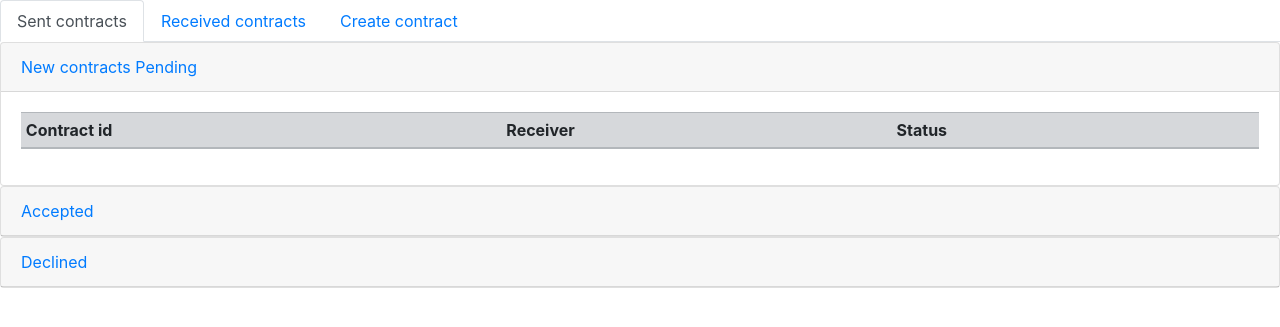
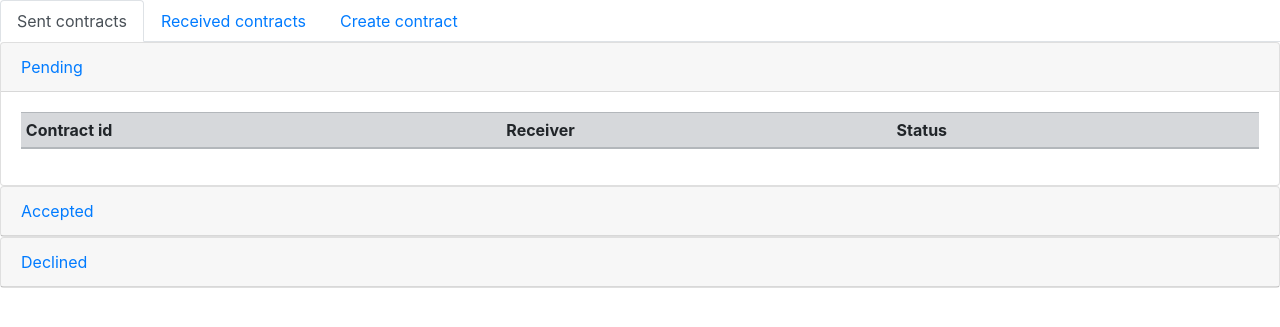
Before and after one commit to ka11i0/BetterFilesharing, a Flask app: page /sent_contracts in a window 1280 px wide. Shown: the part 56-383 px from the top of the page. Run offline with Flask 2, Linux system fonts and the light colour scheme; data that the repository does not hold is empty; some libraries are stand-ins or nearby versions.

Commit message:
import requests.

```diff
--- a/flaskapp/routes.py
+++ b/flaskapp/routes.py
@@ -1,9 +1,11 @@
+import requests
 from flask import Flask, render_template, redirect, request, url_for
 from flaskapp import app
 from flaskapp.contract.form import *
 from flaskapp.contract.view import *
 from flaskapp.clients.form import *
 from flaskapp.clients.view import *
+
 @app.route("/")
 def index():
     return redirect(url_for('sent_contracts'))
--- a/flaskapp/templates/new_contracts.html
+++ b/flaskapp/templates/new_contracts.html
@@ -9,7 +9,6 @@
     <div class="card">
       <div class="card-header">
         <a class="card-link" data-toggle="collapse" href="#collapseOne">
-          New contracts
           Pending
         </a>
       </div>
--- a/requirements.txt
+++ b/requirements.txt
@@ -1,3 +1,4 @@
+requests
 aniso8601==8.0.0
 attrs==19.3.0
 Click==7.0
```
Also changed, not shown: 1 other file.
